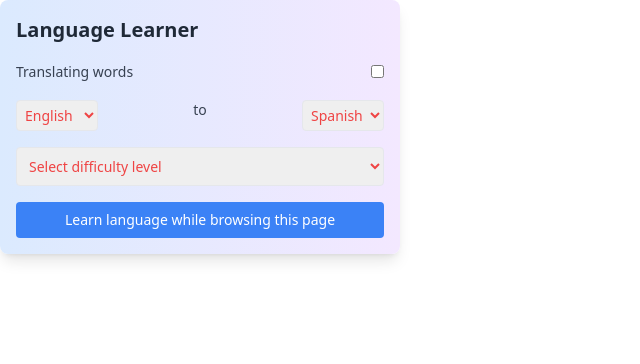
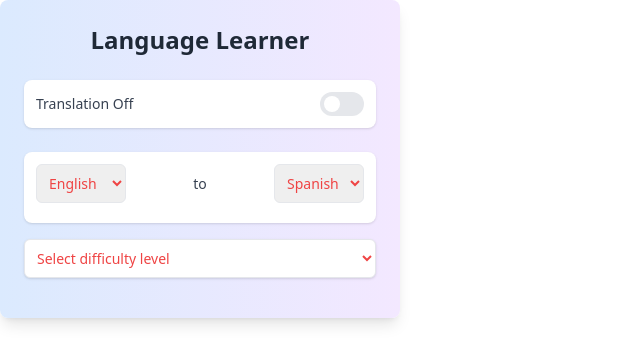
Before and after one commit to himanshusharma2007/chrome-extension, a React (Vite) app: page / in a window 1280 px wide. Shown: the top 364 px of the page, without its empty margins (0-640 px from the left). Built offline with nearby package versions, Linux system fonts and the light colour scheme; no server answers.

Commit message:
popup design and logical improvements

```diff
--- a/package.json
+++ b/package.json
@@ -11,6 +11,7 @@
     "lint": "eslint . --ext js,jsx --report-unused-disable-directives --max-warnings 0"
   },
   "dependencies": {
+    "@headlessui/react": "^2.1.2",
     "react": "^18.3.1",
     "react-dom": "^18.3.1"
   },
--- a/src/components/Popup.jsx
+++ b/src/components/Popup.jsx
@@ -1,75 +1,138 @@
 import React, { useEffect, useState } from "react";
+import { Switch } from "@headlessui/react";
 
 const Popup = () => {
   const [isEnabled, setIsEnabled] = useState(false);
   const [fromLang, setFromLang] = useState("English");
   const [toLang, setToLang] = useState("Spanish");
   const [difficultyLevel, setDifficultyLevel] = useState("");
-
-const [tabId, setTabId] = useState(null);
-const [message, setMessage] = useState("");
+  const [error, setError] = useState("");
+  const [status, setStatus] = useState(""); // For loading and translated states
+  const [isLoading, setIsLoading] = useState(false);
 
   useEffect(() => {
-    chrome.tabs.query({active: true, currentWindow: true}, (tabs) => {
-      setTabId(tabs[0].id);
-    });
+    // Restore state when popup opens
+    loadState();
+
+    // Listen for state reset events
+    const listener = (message) => {
+      if (message.action === "stateReset") {
+        loadState();
+      }
+    };
+    chrome.runtime.onMessage.addListener(listener);
+
+    return () => chrome.runtime.onMessage.removeListener(listener);
   }, []);
+
+  const loadState = () => {
+    chrome.storage.local.get(
+      ["isEnabled", "fromLang", "toLang", "difficultyLevel"],
+      (result) => {
+        setIsEnabled(result.isEnabled || false);
+        setFromLang(result.fromLang || "English");
+        setToLang(result.toLang || "Spanish");
+        setDifficultyLevel(result.difficultyLevel || "");
+        setStatus(result.isEnabled ? "Translation active" : "");
+      }
+    );
+  };
 
 
 
-  const handleLearnClick = () => {
-    chrome.tabs.query({ active: true, currentWindow: true }, (tabs) => {
+  const validateState = () => {
+    if (fromLang === toLang) {
+      setError("Source and target languages must be different");
+      return false;
+    }
+    if (!difficultyLevel) {
+      setError("Please select a difficulty level");
+      return false;
+    }
+    setError("");
+    return true;
+  };
+
+  const handleToggle = async () => {
+    const newState = !isEnabled;
+    if (newState && !validateState()) {
+      return;
+    }
+    setIsLoading(true);
+    setStatus("Processing...");
+    setIsEnabled(newState);
+    await chrome.storage.local.set({
+      isEnabled: newState,
+      fromLang,
+      toLang,
+      difficultyLevel,
+    });
+
+    chrome.tabs.query({ active: true, currentWindow: true }, async (tabs) => {
       if (tabs[0]) {
-        // Check if we can inject scripts into this tab
-        const url = new URL(tabs[0].url);
-        if (url.protocol === "http:" || url.protocol === "https:") {
-          chrome.tabs.sendMessage(
-            tabs[0].id,
-            { action: "replaceWords" },
-            (response) => {
-              if (chrome.runtime.lastError) {
-                setMessage(`Error: ${chrome.runtime.lastError.message}`);
-                console.error(chrome.runtime.lastError);
-              } else if (response && response.status) {
-                setMessage(response.status);
-              } else {
-                setMessage("No response from content script");
-              }
-            }
-          );
-        } else {
-          setMessage("Cannot run on this page");
+        try {
+          const response = await chrome.tabs.sendMessage(tabs[0].id, {
+            action: newState ? "startTranslation" : "revertTranslation",
+            fromLang,
+            toLang,
+            difficultyLevel,
+          });
+          setStatus(response.message);
+        } catch (error) {
+          setStatus("Error: Could not communicate with the page");
         }
-      } else {
-        setMessage("No active tab found");
       }
     });
+    setIsLoading(false);
+  };
+
+  const handleLanguageChange = (setter) => (e) => {
+    setter(e.target.value);
+    setIsEnabled(false);
+    chrome.storage.local.set({ isEnabled: false });
+    setStatus("Settings changed. Turn on to apply.");
+  };
+
+  const handleDifficultyChange = (e) => {
+    setDifficultyLevel(e.target.value);
+    setIsEnabled(false);
+    chrome.storage.local.set({ isEnabled: false });
+    setStatus("Settings changed. Turn on to apply.");
   };
 
   return (
-    <div className="w-full p-4 bg-gradient-to-r from-blue-100 to-purple-100 rounded-lg shadow-lg">
-      <h1 className="text-xl font-bold text-gray-800 mb-4">Language Learner</h1>
+    <div className="w-full p-6 bg-gradient-to-r from-blue-100 to-purple-100 rounded-lg shadow-lg">
+      <h1 className="text-2xl font-bold text-gray-800 mb-6 text-center">
+        Language Learner
+      </h1>
 
-      <div className="flex items-center justify-between mb-4">
+      <div className="flex items-center justify-between mb-6 bg-white p-3 rounded-lg shadow">
         <span className="text-sm font-medium text-gray-700">
-          Translating words
+          {isEnabled ? "Translation On" : "Translation Off"}
         </span>
-        <label className="switch">
-          <input
-            type="checkbox"
-            checked={isEnabled}
-            onChange={() => setIsEnabled(!isEnabled)}
+        <Switch
+          checked={isEnabled}
+          onChange={handleToggle}
+          className={`${
+            isEnabled ? "bg-green-600" : "bg-gray-200"
+          } relative inline-flex h-6 w-11 items-center rounded-full transition-colors focus:outline-none focus:ring-2 focus:ring-offset-2 focus:ring-green-500`}
+          disabled={isLoading}
+        >
+          <span className="sr-only">Enable translations</span>
+          <span
+            className={`${
+              isEnabled ? "translate-x-6" : "translate-x-1"
+            } inline-block h-4 w-4 transform rounded-full bg-white transition-transform`}
           />
-          <span className="slider round"></span>
-        </label>
+        </Switch>
       </div>
 
-      <div className="mb-4">
-        <div className="flex justify-between mb-2">
+      <div className="mb-4 bg-white p-3 rounded-lg shadow">
+        <div className="flex justify-between items-center mb-2">
           <select
             value={fromLang}
-            onChange={(e) => setFromLang(e.target.value)}
-            className="p-1 text-sm border rounded"
+            onChange={handleLanguageChange(setFromLang)}
+            className="p-2 text-sm border rounded-md focus:outline-none focus:ring-2 focus:ring-blue-500"
           >
             <option>English</option>
             <option>Spanish</option>
@@ -78,8 +141,8 @@ const [message, setMessage] = useState("");
           <span className="text-sm font-medium text-gray-700">to</span>
           <select
             value={toLang}
-            onChange={(e) => setToLang(e.target.value)}
-            className="p-1 text-sm border rounded"
+            onChange={handleLanguageChange(setToLang)}
+            className="p-2 text-sm border rounded-md focus:outline-none focus:ring-2 focus:ring-blue-500"
           >
             <option>Spanish</option>
             <option>English</option>
@@ -90,21 +153,25 @@ const [message, setMessage] = useState("");
 
       <select
         value={difficultyLevel}
-        onChange={(e) => setDifficultyLevel(e.target.value)}
-        className="w-full p-2 mb-4 text-sm border rounded"
+        onChange={handleDifficultyChange}
+        className="w-full p-2 mb-4 text-sm border rounded-md focus:outline-none focus:ring-2 focus:ring-blue-500 bg-white shadow"
       >
         <option value="">Select difficulty level</option>
         <option value="beginner">Beginner</option>
         <option value="intermediate">Intermediate</option>
         <option value="advanced">Advanced</option>
       </select>
-      <button
-        className="w-full py-2 text-sm font-medium text-white bg-blue-500 rounded hover:bg-blue-600 transition duration-300"
-        onClick={handleLearnClick}
-      >
-        Learn language while browsing this page
-      </button>
-      {message && <p className="mt-2 text-sm text-gray-600">{message}</p>}
+
+      {error && (
+        <p className="text-red-500 text-sm mb-2 bg-red-100 p-2 rounded">
+          {error}
+        </p>
+      )}
+      {status && (
+        <p className="text-blue-600 text-sm mb-2 bg-blue-100 p-2 rounded">
+          {status}
+        </p>
+      )}
     </div>
   );
 };
--- a/src/scripts/background.js
+++ b/src/scripts/background.js
@@ -1 +1,25 @@
-console.log("backgroud.js")
+// background.js
+
+chrome.tabs.onUpdated.addListener((tabId, changeInfo, tab) => {
+  if (changeInfo.status === "complete") {
+    resetExtensionState();
+  }
+});
+
+chrome.tabs.onCreated.addListener((tab) => {
+  resetExtensionState();
+});
+
+function resetExtensionState() {
+  chrome.storage.local.set(
+    {
+      isEnabled: false,
+      fromLang: "English",
+      toLang: "Spanish",
+      difficultyLevel: "",
+    },
+    () => {
+      chrome.runtime.sendMessage({ action: "stateReset" });
+    }
+  );
+}
--- a/src/scripts/contentScript.js
+++ b/src/scripts/contentScript.js
@@ -10,9 +10,26 @@ let toLang = "es";
 
 chrome.runtime.onMessage.addListener((request, sender, sendResponse) => {
   console.log("Content script received message:", request);
-  if (request.action === "replaceWords") {
-    replaceWords(request.fromLang, request.toLang, request.difficultyLevel);
-    sendResponse({ status: "Words replacement initiated" });
+  if (request.action === "startTranslation") {
+    replaceWords(request.fromLang, request.toLang, request.difficultyLevel)
+      .then(() =>
+        sendResponse({ message: "Translation completed successfully" })
+      )
+      .catch((error) =>
+        sendResponse({ message: "Error during translation: " + error.message })
+      );
+    return true; // Indicates that the response is sent asynchronously
+  } else if (request.action === "revertTranslation") {
+    revertTranslation()
+      .then(() =>
+        sendResponse({ message: "Translation reverted successfully" })
+      )
+      .catch((error) =>
+        sendResponse({
+          message: "Error reverting translation: " + error.message,
+        })
+      );
+    return true; // Indicates that the response is sent asynchronously
   }
 });
 
@@ -158,6 +175,7 @@ function addStyles() {
       display: none;
       position: absolute;
       bottom: 100%;
+      z-index:50;
       left: 50%;
       transform: translateX(-50%);
       background-color: #333;
@@ -174,3 +192,11 @@ function addStyles() {
   `;
   document.head.appendChild(style);
 }
+
+function revertTranslation() {
+  const translatedWords = document.querySelectorAll(".translated-word");
+  translatedWords.forEach((word) => {
+    const originalWord = word.getAttribute("data-original");
+    word.outerHTML = originalWord;
+  });
+}
```
Also changed, not shown: 1 other file (tests, documents, lock files or other folders).
